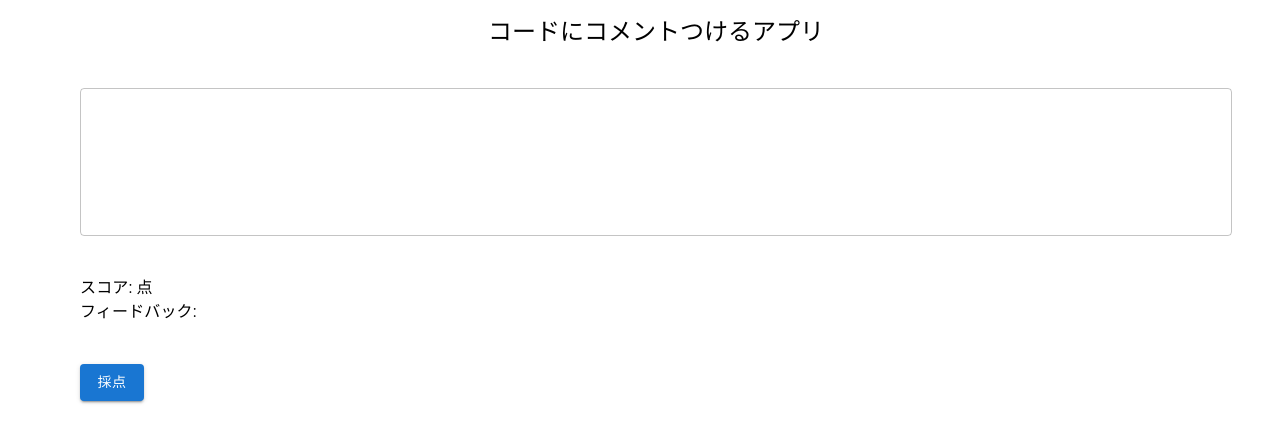
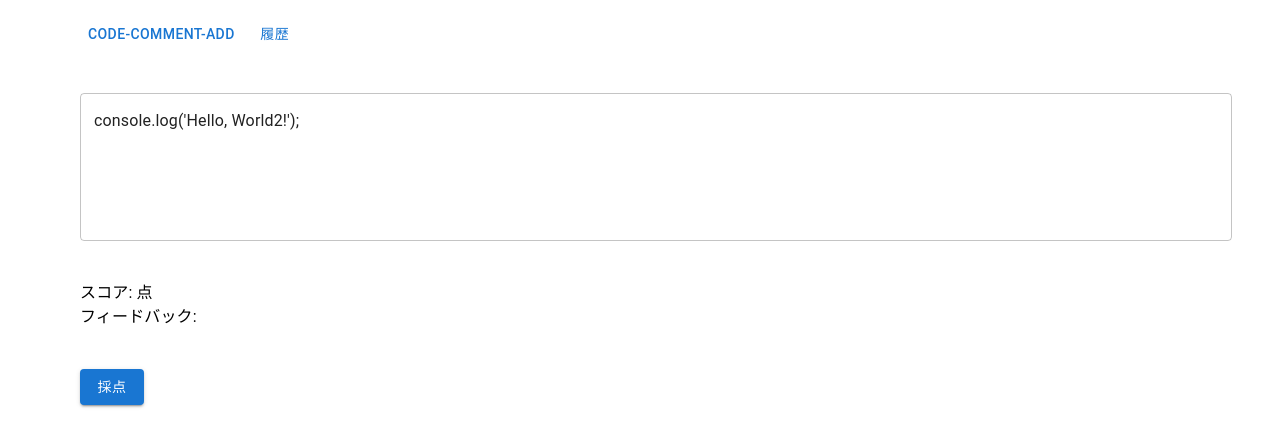
Before and after one commit to tsuchidarikuto/code-comment-app, a Next.js app: page / in a window 1280 px wide. Shown: the top 446 px of the page. Built offline with nearby package versions, Linux system fonts and the light colour scheme.

Commit message:
仮保存2

```diff
--- a/app/page.tsx
+++ b/app/page.tsx
@@ -7,7 +7,7 @@ import { ResultTypes } from "@/types";
 
 
 export default function Home() {
-  const [code, setCode] = useState("");//後から編集する、DBから取得？
+  const [code, setCode] = useState("console.log('Hello, World2!');");//後から編集する、DBから取得？
 
   const [score, setScore] = useState<number | null>(null);
   const [feedback, setFeedback] = useState<string>("");
@@ -34,9 +34,10 @@ export default function Home() {
     <Box sx={{ width: '100%', mt: 10, margin: 2 }}>
     <Container>
     <Stack spacing={5}>
-        <Typography variant="h5" component="h1" sx={{ textAlign: 'center' }}>
-          コードにコメントつけるアプリ
-        </Typography>
+      <header>
+        <Button variant="text" component="h1" sx={{ textAlign: 'left' }}>code-comment-add</Button>
+        <Button variant="text" component="h1" sx={{ textAlign: 'right' }}>履歴</Button>{/* 右寄せしたい */}
+        </header>
 
           {
           <TextField
```
